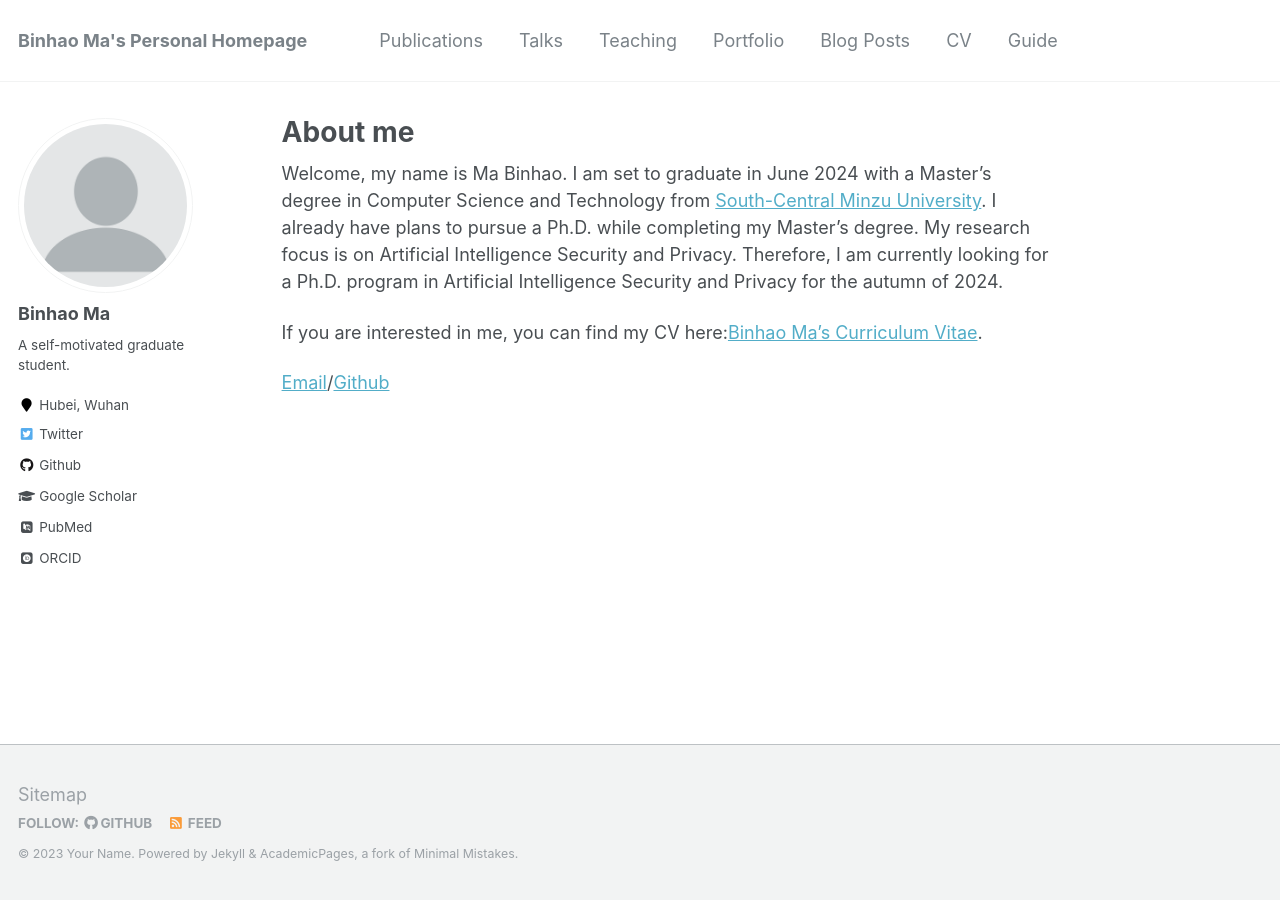
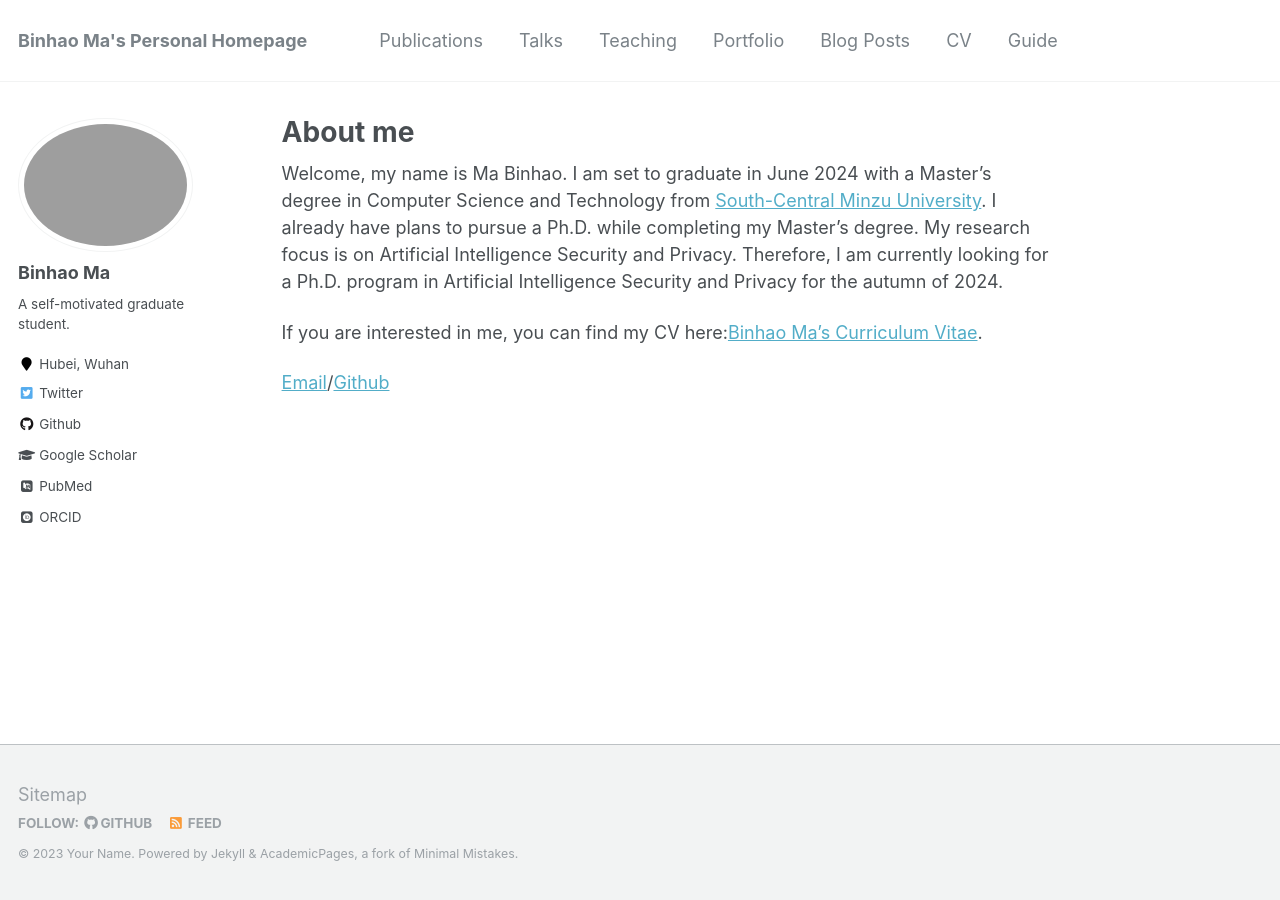
Before and after one commit to Magic-Ma-tech/Magic-Ma-tech.github.io, a Jekyll site: the page built from _pages/about.md, in a window 1280 px wide. Built offline with Jekyll 4.4.1, drawn with Linux system fonts in a browser that asks for light colours; some web fonts are replaced.

Commit message:
Update _config.yml

```diff
--- a/_config.yml
+++ b/_config.yml
@@ -81,7 +81,7 @@ analytics:
 # Site Author
 author:
   name             : "Binhao Ma"
-  avatar           : "profile.png"
+  avatar           : "my_profile.png"
   bio              : "A self-motivated graduate student."
   location         : "Hubei, Wuhan"
   employer         :
```
